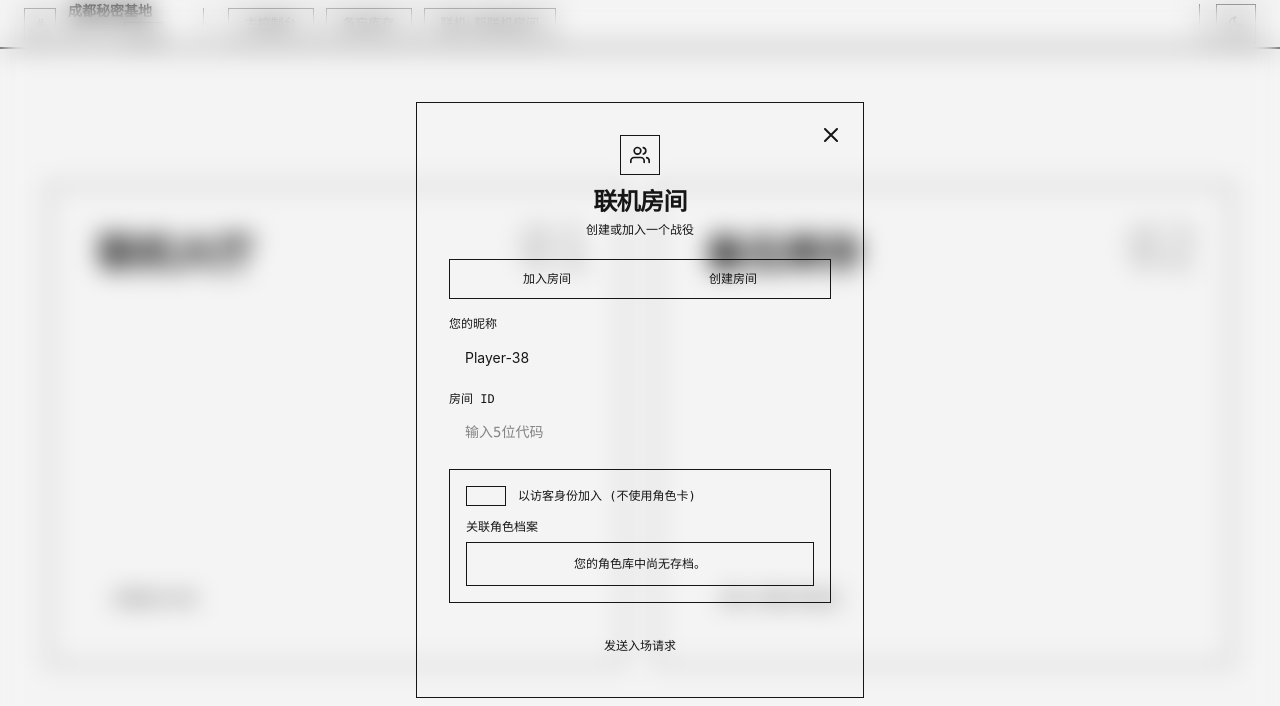
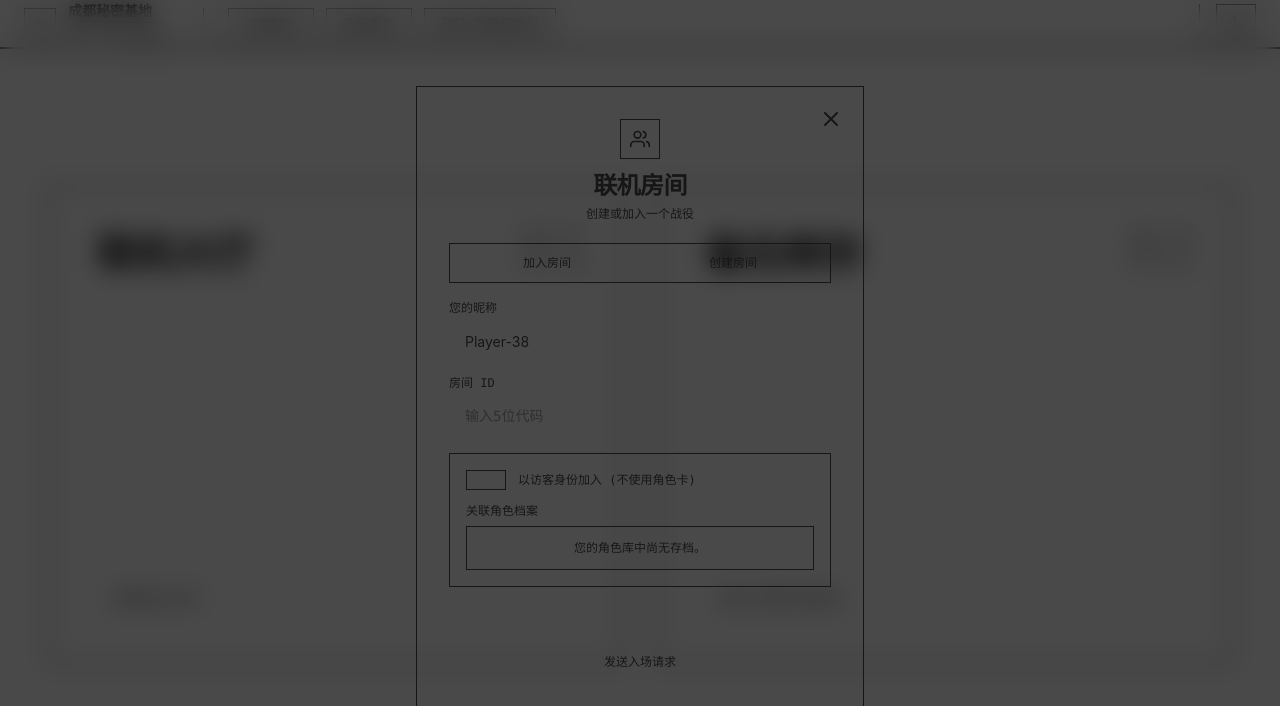
Before and after one commit to jeffdyuyi/dice-roller, a React (Vite) app: page / in a window 1280 px wide. Both pictures are taken after a click on the button "联机: 新联机房间". Shown: the top 706 px of the page. Built offline with nearby package versions, Linux system fonts and the light colour scheme.

Commit message:
feat: add RoomModal component for managing room creation and joining with character selection

```diff
--- a/src/components/RoomModal.tsx
+++ b/src/components/RoomModal.tsx
@@ -75,7 +75,7 @@ export function RoomModal({
     };
 
     return (
-        <div className="fixed inset-0 bg-ibm-background/80 backdrop-blur-md z-[100] flex items-center justify-center p-4 animate-in fade-in duration-300">
+        <div className="fixed inset-0 bg-black/70 backdrop-blur-md z-[100] flex items-center justify-center p-4 animate-in fade-in duration-300">
             <div className="bg-ibm-layer border border-ibm-borderStrong p-6 md:p-8 max-w-md w-full relative overflow-hidden rounded-none shadow-none">
                 <button onClick={onClose} className="absolute top-4 right-4 text-ibm-textSecondary hover:text-ibm-text transition-colors z-10 p-2 rounded-none bg-transparent hover:bg-ibm-layerHover border border-transparent hover:border-ibm-border">
                     <svg width="14" height="14" viewBox="0 0 14 14" fill="none" xmlns="http://www.w3.org/2000/svg"><path d="M13 1L1 13M1 1L13 13" stroke="currentColor" strokeWidth="2" strokeLinecap="round" strokeLinejoin="round"/></svg>
@@ -98,13 +98,14 @@ export function RoomModal({
                                 <button onClick={() => { setMode('create'); setConnectionError(null); }} className={`flex-1 py-1.5 text-[12px] font-mono uppercase tracking-xai font-medium rounded-none transition-all ${mode === 'create' ? 'bg-ibm-primary text-ibm-textOnColor' : 'text-ibm-textSecondary hover:text-ibm-text hover:bg-ibm-layerHover'}`}>创建房间</button>
                             </div>
 
+                            <div className="min-h-[320px] flex flex-col">
                                 <div className="space-y-3">
                                     <div className="group">
                                         <label className="block text-[12px] font-mono tracking-xai uppercase font-medium text-ibm-textSecondary mb-1.5 transition-colors">您的昵称</label>
                                         <input type="text" value={inputName} onChange={e => setInputName(e.target.value)} placeholder="输入您的昵称..." className="w-full bg-ibm-background border-b-2 border-transparent focus:border-ibm-primary rounded-none px-4 py-2 text-ibm-text font-sans outline-none transition-all placeholder:text-ibm-textPlaceholder text-[14px]" />
                                     </div>
                                     {mode === 'join' ? (
-                                    <div className="group">
+                                        <div className="group animate-in fade-in duration-300">
                                             <label className="block text-[12px] font-mono tracking-xai uppercase font-medium text-ibm-textSecondary mb-1.5 transition-colors">房间 ID</label>
                                             <input type="text" value={inputRoomId} onChange={e => setInputRoomId(e.target.value)} placeholder="输入5位代码" className="w-full bg-ibm-background border-b-2 border-transparent focus:border-ibm-primary rounded-none px-4 py-2 text-ibm-text font-mono outline-none transition-all placeholder:text-ibm-textPlaceholder text-[14px] uppercase" />
                                         </div>
@@ -131,7 +132,7 @@ export function RoomModal({
                                 </div>
 
                                 {mode === 'join' && (
-                                <div className="bg-ibm-background border border-ibm-border rounded-none p-4 space-y-3 mt-4">
+                                    <div className="bg-ibm-background border border-ibm-border rounded-none p-4 space-y-3 mt-4 animate-in fade-in duration-300">
                                         <label className="flex items-center gap-3 cursor-pointer group">
                                             <div className="relative flex items-center">
                                                 <input type="checkbox" checked={guestMode} onChange={e => setGuestMode(e.target.checked)} className="peer sr-only" />
@@ -162,6 +163,7 @@ export function RoomModal({
                                         )}
                                     </div>
                                 )}
+                            </div>
 
                             {connectionError && (
                                 <div className="bg-ibm-danger/10 text-ibm-danger rounded-none p-3 mt-3 flex items-start gap-3 animate-in fade-in duration-300">
```
Lines whose indentation alone changed are shown as unchanged.
